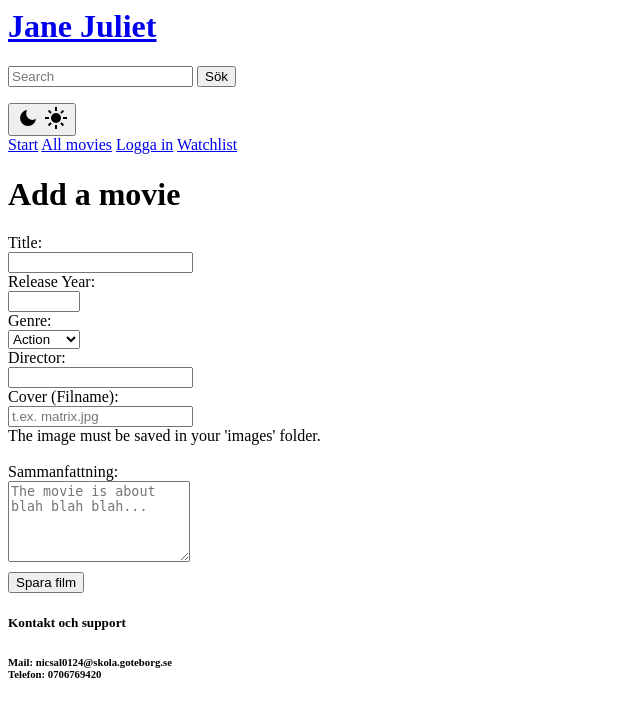
After one commit to USB-mouse/Nick-Slutprojekt-webbserverprogrammering, a PHP site: the page made by Slutprojekt/templates/Addmovie.html.twig in a window 1280 px wide. The commit adds this page. Shown: the top 717 px of the page, without its empty margins (0-640 px from the left). Run offline with PHP 8.4, Linux system fonts and the light colour scheme; the template is opened without the code that fills it, so the values that code supplies are empty; some libraries are stand-ins or nearby versions.

Commit message:
V 0.5 (Hemma och skola)
nytt
Man kan nu lägga till filmer yay
2 nya filmer

ändringar
fixat reviews och annat med formhandlers, allt bör fungera nu

```diff
--- a/Slutprojekt/public_html/Slutprojekt/Allmovies.php
+++ b/Slutprojekt/public_html/Slutprojekt/Allmovies.php
@@ -14,7 +14,7 @@ if ($genre != '') {
 
 //sorterar på vad man har tryckt med get
 if ($sort === 'newest') {
-    $sql .= " ORDER BY DateAdded DESC";
+    $sql .= " ORDER BY MovieDateAdded DESC";
 } elseif ($sort === 'al') {
     $sql .= " ORDER BY Title ASC";
 }
--- a/Slutprojekt/public_html/Slutprojekt/index.php
+++ b/Slutprojekt/public_html/Slutprojekt/index.php
@@ -16,7 +16,7 @@ $view['newest'] = $newestMovies;
 
 
 $sql = "SELECT * FROM Movies";
-//vi ska kunna se om man har tryckt på en filter
+//kunna se om man har tryckt på en filter
 $sort = $_GET['sort'] ?? '';
 $type = $_GET['genre'] ?? '';
 
--- a/Slutprojekt/public_html/Slutprojekt/review/new-review.php
+++ b/Slutprojekt/public_html/Slutprojekt/review/new-review.php
@@ -10,6 +10,8 @@ $view["review"] = $ReviewResult;
 
 $view['MovieId'] = $_GET['MovieId'] ?? null;
 
+$view['UserId'] = $_SESSION['UserId'] ?? null;
+
 // print_r($userResult);
 
-$twig->display('review/review.html.twig', context: $view );
+$twig->display('review/new-review.html.twig', context: $view );
--- a/Slutprojekt/public_html/Slutprojekt/review/review.php
+++ b/Slutprojekt/public_html/Slutprojekt/review/review.php
@@ -2,7 +2,7 @@
 require_once('../../../Slutprojekt-app.php');
 
 
-$ReviewStmt = $pdo->prepare("SELECT * FROM Reviews WHERE MovieId = :MovieId ORDER BY ReviewTime ASC");
+$ReviewStmt = $pdo->prepare("SELECT * FROM Reviews JOIN Users on Reviews.UserId = Users.UserId  WHERE MovieId = :MovieId ORDER BY ReviewTime DESC");
 $ReviewStmt -> execute(["MovieId" => $_GET["MovieId"]]);
 $ReviewResult = $ReviewStmt->fetchAll();
 
--- /dev/null
+++ b/Slutprojekt/templates/Addmovie.html.twig
@@ -0,0 +1,34 @@
+{% extends "base.html.twig" %}
+
+{% block main %}
+
+    <h1>Add a movie</h1>
+
+    <form action="Addmovie-formhandler.php" method="post">
+
+
+            <label for="Title">Title:</label><br>
+            <input type="text" name="Title" id="Title" required><br>
+            <label for="ReleaseYear">Release Year:</label><br>
+            <input type="number" id="ReleaseYear" name="ReleaseYear" min="1888" max="2100" required><br>
+            <label for="Genre">Genre:</label><br>
+            <select name="Genre" id="Genre" required>
+                <option value="Action">Action</option>
+                <option value="Comedy">Comedy</option>
+                <option value="Drama">Drama</option>
+                <option value="Family">Family</option>
+            </select><br>
+            <label for="Title">Director:</label><br>
+            <input type="text" name="Director" id="Director" required><br>
+
+            <label for="Cover">Cover (Filname):</label><br>
+            <input type="text" name="Cover" id="Cover" placeholder="t.ex. matrix.jpg"><br>
+            The image must be saved in your 'images' folder. <br> <br>
+
+            <label for="Summery">Sammanfattning:</label><br>
+            <textarea name="Summery" id="Summery" rows="5" placeholder="The movie is about blah blah blah..." required></textarea><br>
+
+        <button type="submit" class="btn-primary" style="margin-top: 10px;">Spara film</button>
+    </form>
+</div>
+{% endblock %}
--- a/Slutprojekt/templates/Allmovies.html.twig
+++ b/Slutprojekt/templates/Allmovies.html.twig
@@ -14,7 +14,7 @@
    <a href="Allmovies.php">full standard</a>
 <table>
 
-    // fixa alla dessa länkar till url
+
         <tr>
             <th>Movies</th>
         </tr>
--- a/Slutprojekt/templates/base.html.twig
+++ b/Slutprojekt/templates/base.html.twig
@@ -17,19 +17,17 @@
     <h1><a href="{{url("index.php")}}">Jane Juliet</a></h1>
 
 
-
    {% if username %}
   Inloggad som {{username}}
    {% endif %}
     <form action="search.php" method="post">
-  <input type="text" name="Title" placeholder=" ">
+  <input type="text" name="Title" placeholder="Search">
   <button type="submit">Sök</button>
   </form>
    <button id="theme-switch">
     <svg xmlns="http://www.w3.org/2000/svg" width="24" height="24" viewBox="0 0 24 24"><path fill="currentColor" d="M12.058 20q-3.334 0-5.667-2.333T4.058 12q0-3.039 1.98-5.27t4.904-2.634q.081 0 .159.006t.153.017q-.506.706-.801 1.57T10.158 7.5q0 2.667 1.866 4.533t4.534 1.867q.951 0 1.813-.295t1.548-.801q.012.075.017.153t.006.159q-.384 2.923-2.615 4.903T12.057 20"/></svg>
     <svg xmlns="http://www.w3.org/2000/svg" width="24" height="24" viewBox="0 0 24 24"><path fill="currentColor" d="M8.463 15.538Q7 14.075 7 12t1.463-3.537T12 7t3.538 1.463T17 12t-1.463 3.538T12 17t-3.537-1.463M5 13H1v-2h4zm18 0h-4v-2h4zM11 5V1h2v4zm0 18v-4h2v4zM6.4 7.75L3.875 5.325L5.3 3.85l2.4 2.5zm12.3 12.4l-2.425-2.525L17.6 16.25l2.525 2.425zM16.25 6.4l2.425-2.525L20.15 5.3l-2.5 2.4zM3.85 18.7l2.525-2.425L7.75 17.6l-2.425 2.525z"/></svg>
    </button>
-
   </header>
 <nav>
   <a href="{{url("index.php")}}">Start</a>
@@ -44,6 +42,9 @@
 
   <a href="{{url("watchlist/watchlist.php")}}">Watchlist</a>
 
+  {% if username == 'admin' %}
+    <a href="{{url("admin/Addmovie.php")}}">Add movie</a>
+  {% endif %}
 
 </nav>
 
--- a/Slutprojekt/templates/review/new-review.html.twig
+++ b/Slutprojekt/templates/review/new-review.html.twig
@@ -9,6 +9,7 @@ new-review
 
   <form action="new-review-formhandler.php?MovieId={{MovieId}}"  method="post">
     <input type="hidden" name="MovieId" value="{{ MovieId }}">
+    <input type="hidden" name="UserId" value="{{UserId}}">
     <label for="ReviewTitle">Titel</label><br>
     <input type="text" name="ReviewTitle" id="ReviewTitle" required><br>
     <label for="ReviewContent"></label> Skriv ditt inlägg här<br>
--- a/Slutprojekt/templates/review/review.html.twig
+++ b/Slutprojekt/templates/review/review.html.twig
@@ -17,7 +17,7 @@
       <h3>{{ item.ReviewTitle }} </h2>
        <p> ⭐ {{ item.Rating }}/10 </p>
        <p> {{ item.ReviewContent }} </p>
-       <p><i> {{ item.User }} vid {{item.ReviewTime | date("d/m-Y h:i") }} </i></p>
+       <p><i> {{ item.Username }} vid {{item.ReviewTime | date("d/m-Y h:i") }} </i></p>
      </div>
   {% else %}
         <div>Finns inga review</div>
```
Also changed, not shown: Slutprojekt/public_html/Slutprojekt/admin/Addmovie-formhandler.php (added, +42 -0 lines), Slutprojekt/public_html/Slutprojekt/admin/Addmovie.php (added, +10 -0 lines), Slutprojekt/public_html/Slutprojekt/review/new-review-formhandler.php (+19 -10 lines), Slutprojekt/public_html/Slutprojekt/style.css (+5 -2 lines), Slutprojekt/Slutprojekt.db, Slutprojekt/public_html/Slutprojekt/images/Blindside.jpg (added), Slutprojekt/public_html/Slutprojekt/images/Meganmissing.jpg (added), Slutprojekt/public_html/Slutprojekt/images/cars2.jpg (added).
